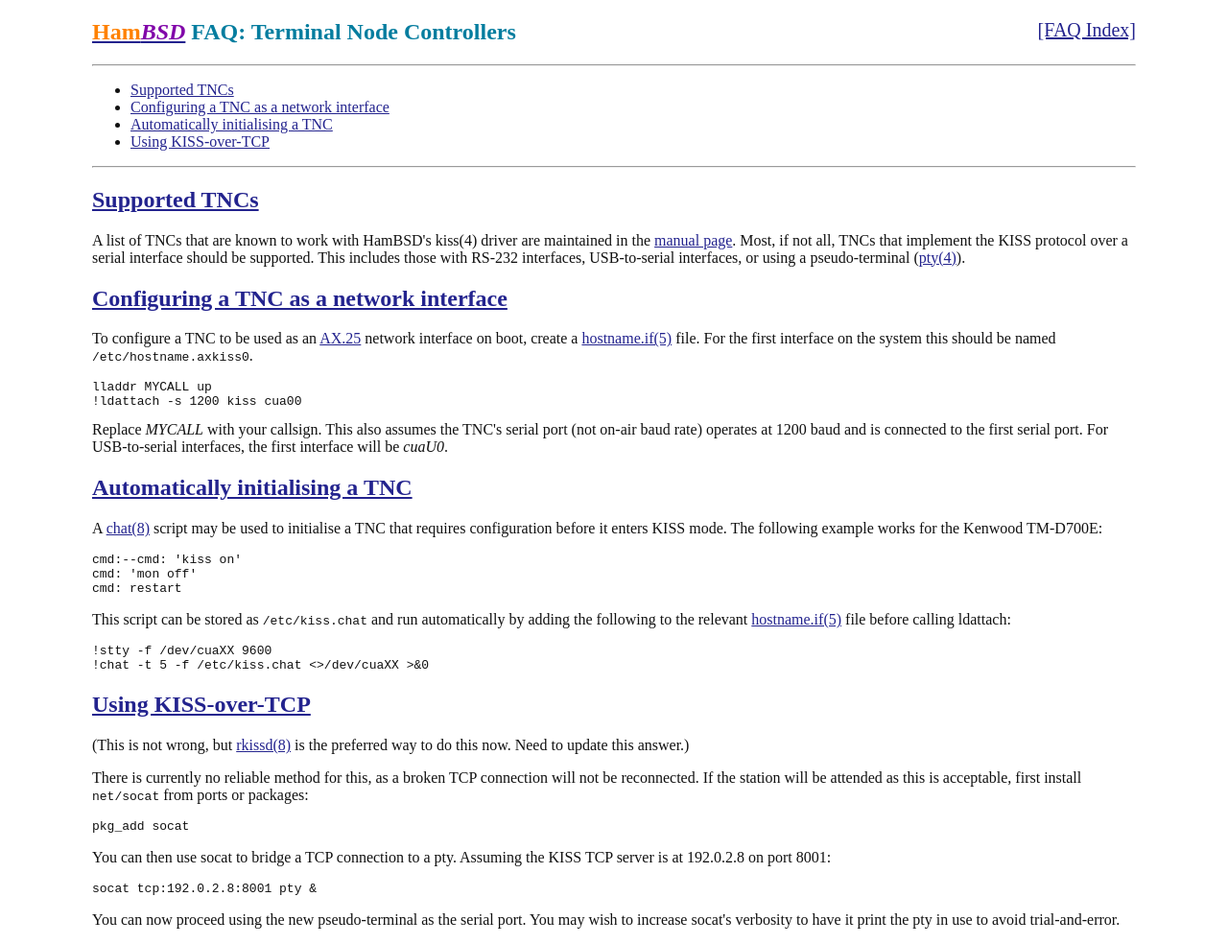
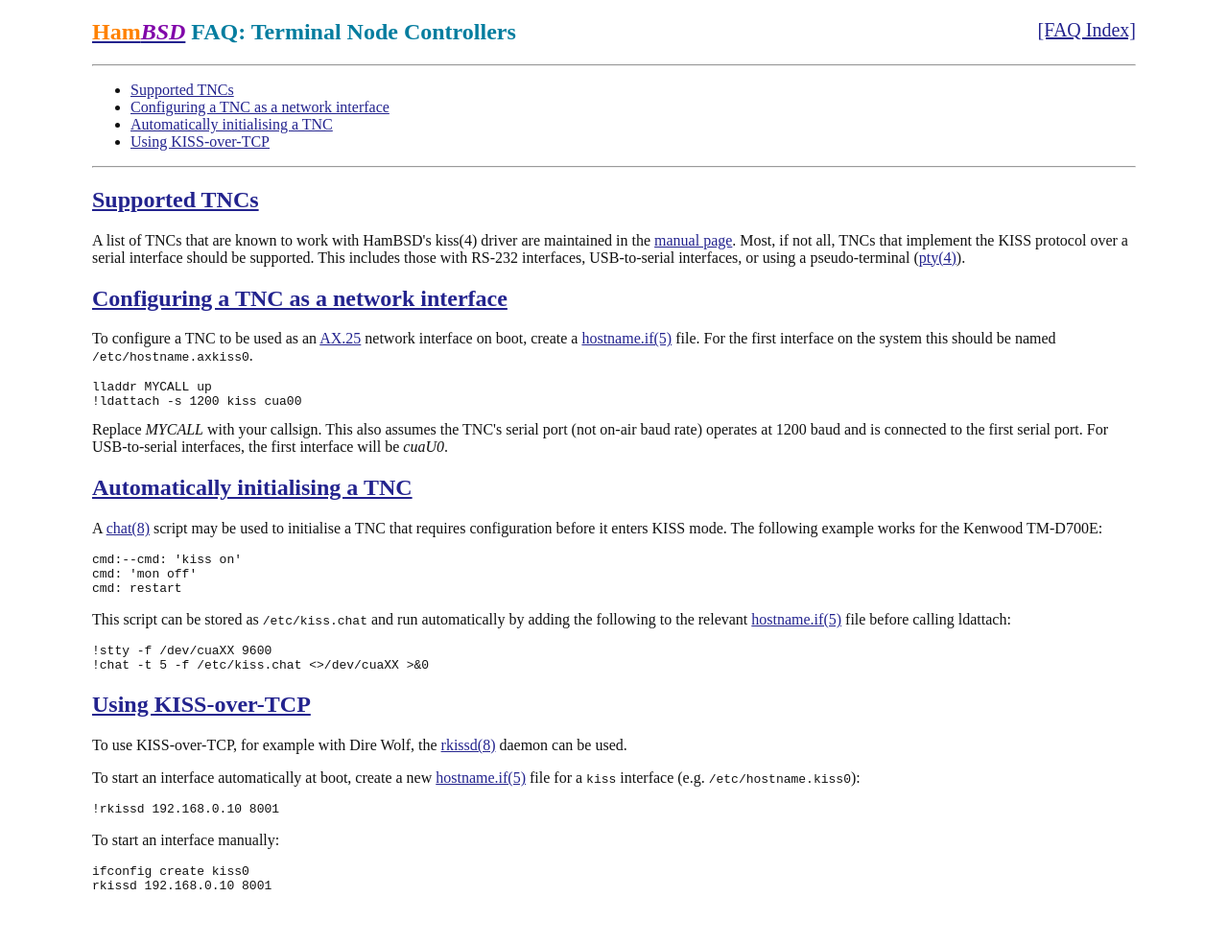
Before and after one commit to HamBSD/www, a plain HTML site: page faq-tnc.html in a window 1280 px wide. Shown: the whole page at 96% size. After the commit the page ends 946 px from the top, so only its background shows below. Drawn offline with Linux system fonts and the light colour scheme.

Commit message:
faq-tnc: Update KISS-over-TCP section

```diff
--- a/faq-tnc.html
+++ b/faq-tnc.html
@@ -71,25 +71,21 @@
 
 <h2 id="kisstcp"><a class="permalink" href="#kisstcp">Using KISS-over-TCP</a></h2>
 
-<p>(This is not wrong, but <a
-href="https://man.hambsd.org/rkissd.8">rkissd(8)</a> is the preferred way to do
-this now. Need to update this answer.)</p>
+To use KISS-over-TCP, for example with Dire Wolf, the <a
+href="https://man.hambsd.org/rkissd.8">rkissd(8)</a> daemon can be used.
 
 <p>
-There is currently no reliable method for this, as a broken TCP connection will not be reconnected.
-If the station will be attended as this is acceptable, first install <code>net/socat</code> from ports
-or packages:
+To start an interface automatically at boot, create a new <a
+href="https://man.hambsd.org/hostname.if.5">hostname.if(5)</a> file for a
+<code>kiss</code> interface (e.g. <code>/etc/hostname.kiss0</code>):
 
-<pre>pkg_add socat</pre>
+<pre>!rkissd 192.168.0.10 8001</pre>
 
 <p>
-You can then use socat to bridge a TCP connection to a pty. Assuming the KISS TCP server
-is at 192.0.2.8 on port 8001:
+To start an interface manually:
 
-<pre>socat tcp:192.0.2.8:8001 pty &amp;</pre>
-
-<p>You can now proceed using the new pseudo-terminal as the serial port. You may wish to increase
-socat's verbosity to have it print the pty in use to avoid trial-and-error.
+<pre>ifconfig create kiss0
+rkissd 192.168.0.10 8001</pre>
 
 </body>
 </html>
```
